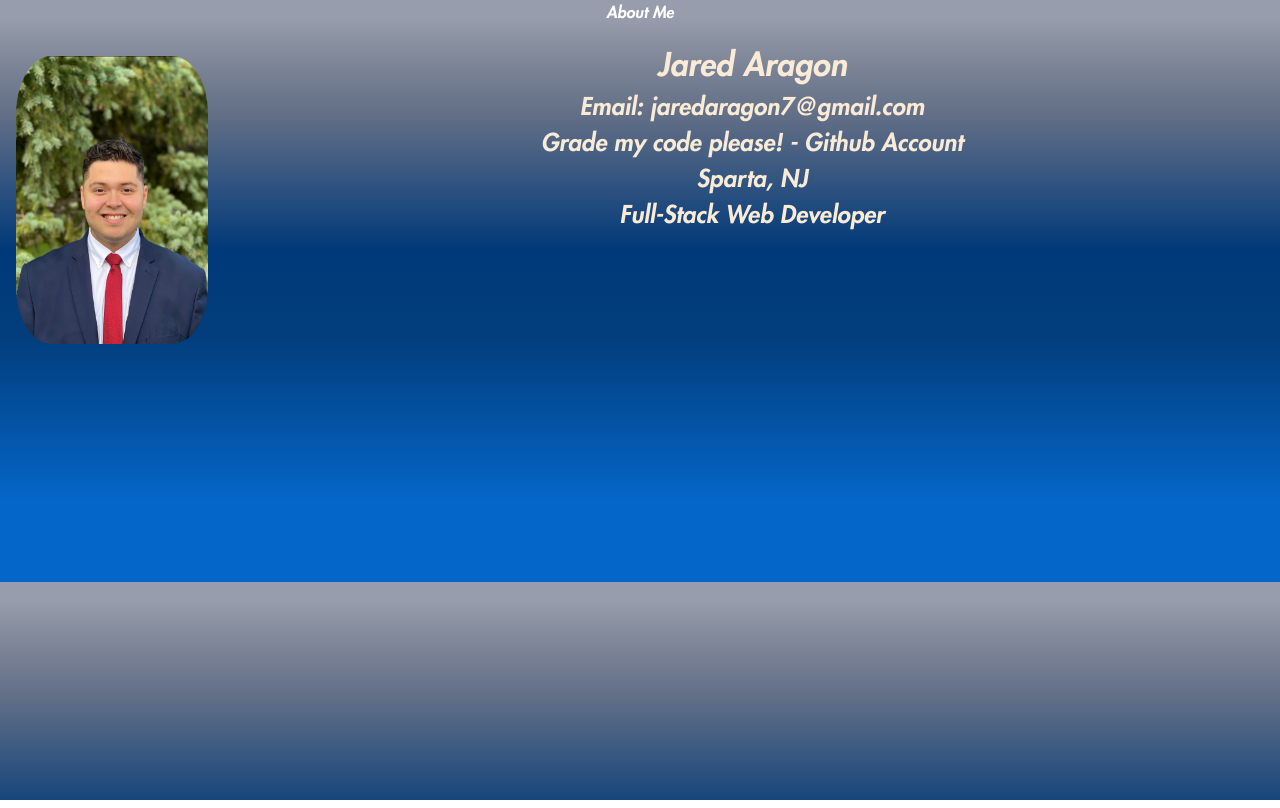
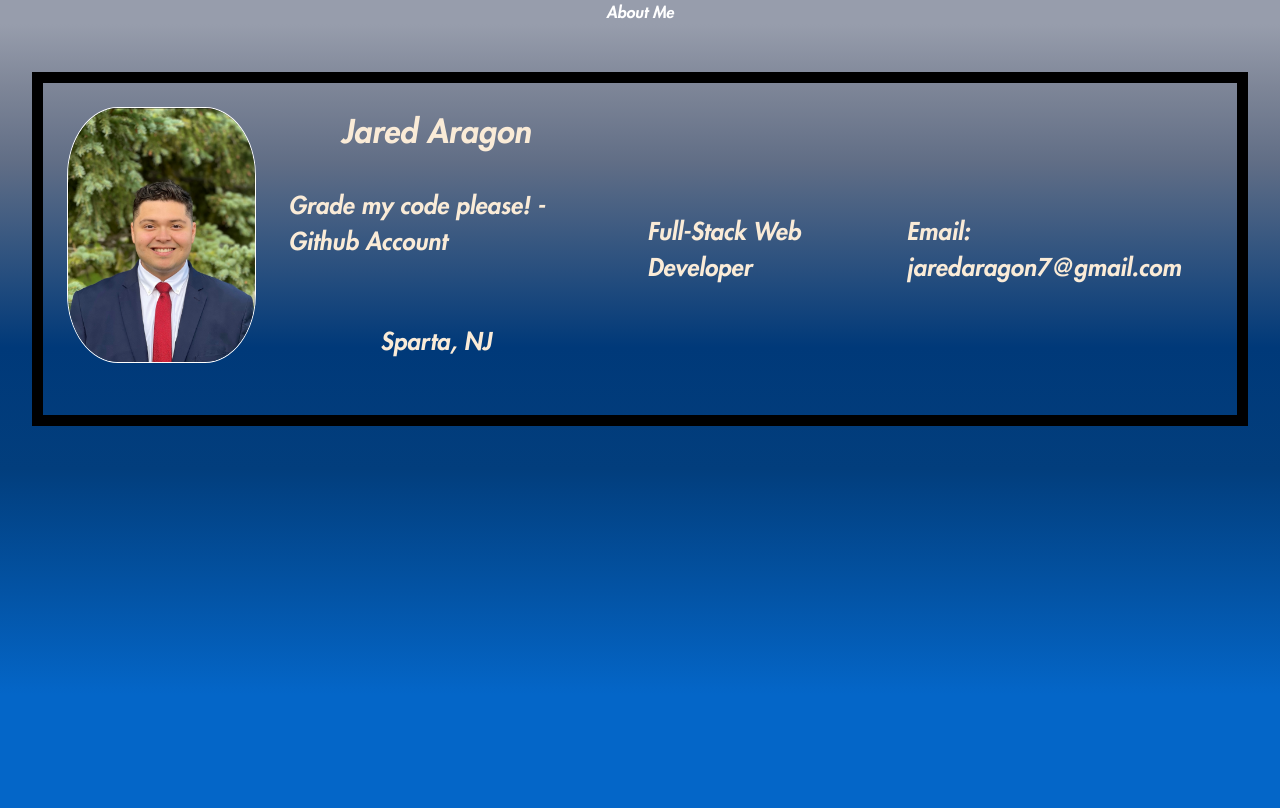
Before and after one commit to aragonatmos/portfolio, a React (Vite) app: page / in a window 1280 px wide. Both pictures are taken after a click on the button "About Me". Built offline with nearby package versions, Linux system fonts and the light colour scheme.

Commit message:
add classname to div in About component, add style to About component

```diff
--- a/src/App.css
+++ b/src/App.css
@@ -45,16 +45,15 @@ body {
 
 .port-title,
 .bio-title,
-.nav-el,
-.profile-pic{
+.nav-el {
   display: flex;
   justify-content: center;
   align-items: center;
   margin-top: auto;
-  color:antiquewhite
+  color:antiquewhite;
 }
 
-h2.bio-title{
+h2.bio-title {
   font-size: xx-large;
 }
 .nav-el {
@@ -65,20 +64,13 @@ h2.bio-title{
   margin-left: 6.222rem;
 }
 
-.profile-pic{
-  display: flex;
-  float: left;
-  padding: 1rem;
-  width: 14rem;
-  height: 20rem;
-  border-radius: 23%;
-}
 
-.profile-pic::after {
+
+/* .profile-pic::after {
   content: "";
   clear: both;
   display: table;
-}
+} */
 
 .projDisplay img {
   border: 1px solid #08e66143;
@@ -86,12 +78,13 @@ h2.bio-title{
   width: 175px;
 }
 
-.profile-pic img {
-  border: 1px solid #0861e600;
-  border-radius: 52%;
-  padding: 5px;
-  width: 150px;
-  height: 15px;
+.profile-pic{
+  display: flex;
+  float: left;
+  width: 16rem;
+  height: 16rem;
+  border-radius: 27%;
+  border: 0.0071rem solid #ffffff;
 }
 
 .projects a {
@@ -113,6 +106,7 @@ h2.bio-title{
   background-size: cover;
   color:antiquewhite;
   font-size: x-large;
+  padding: 2rem;
 }
 
 .header-txt {
@@ -155,10 +149,6 @@ h2.bio-title{
   font-family: balanced;
 }
 
-.profile-pic{
-  display: grid;
-}
-
 #evil-twin,
 .paddington{
   margin-top: auto;
@@ -167,3 +157,10 @@ h2.bio-title{
   align-items: center;
   color: rgba(4, 255, 92, 0.603);
 }
+
+.business-card{
+  display: flex;
+  margin: 2rem;
+  padding: 1.5rem;
+  border: #000000 solid 0.71rem;
+}
--- a/src/components/About.jsx
+++ b/src/components/About.jsx
@@ -4,15 +4,15 @@ import Picture from './images/profile-img.jpg';
 
 function About() {
     return (
-        <div>
-            <img class="profile-pic" src={Picture} alt="man in front of a pine tree" />
+        <div className ='business-card'>
+            <img class="profile-pic" src={Picture} alt="picture of a full-stack web developer" />
             <ul>
                 <h2 className="bio-title">Jared Aragon</h2>
-                <li className="bio-text">Email: jaredaragon7@gmail.com</li>
                 <li href="https://github.com/aragonatmos" className="bio-text">Grade my code please! - Github Account </li>
                 <li className="bio-text" >Sparta, NJ</li>
             </ul>
             <p className="bio-text">Full-Stack Web Developer</p>
+            <p className="bio-text">Email: jaredaragon7@gmail.com</p>
         </div>
     );
 }
```
